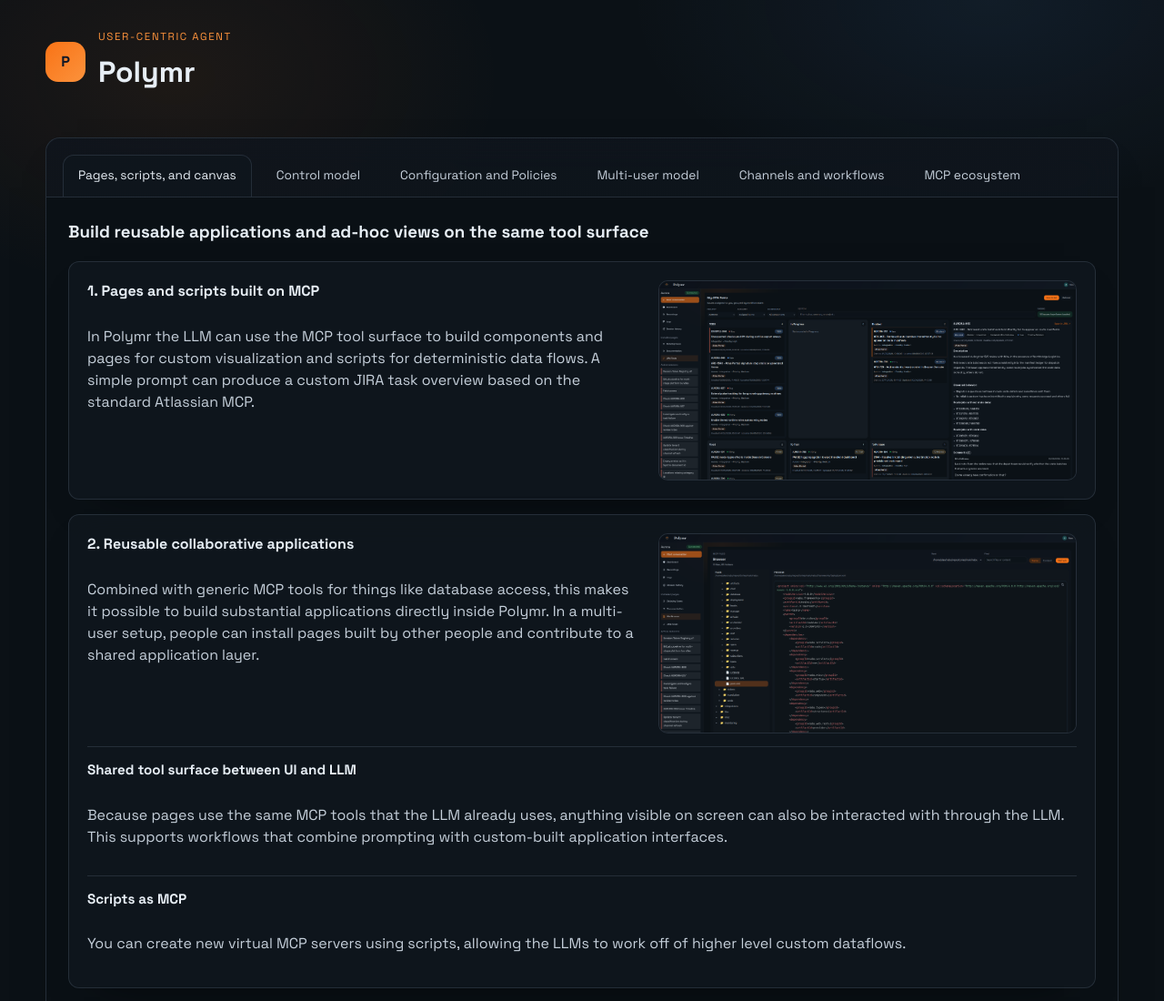
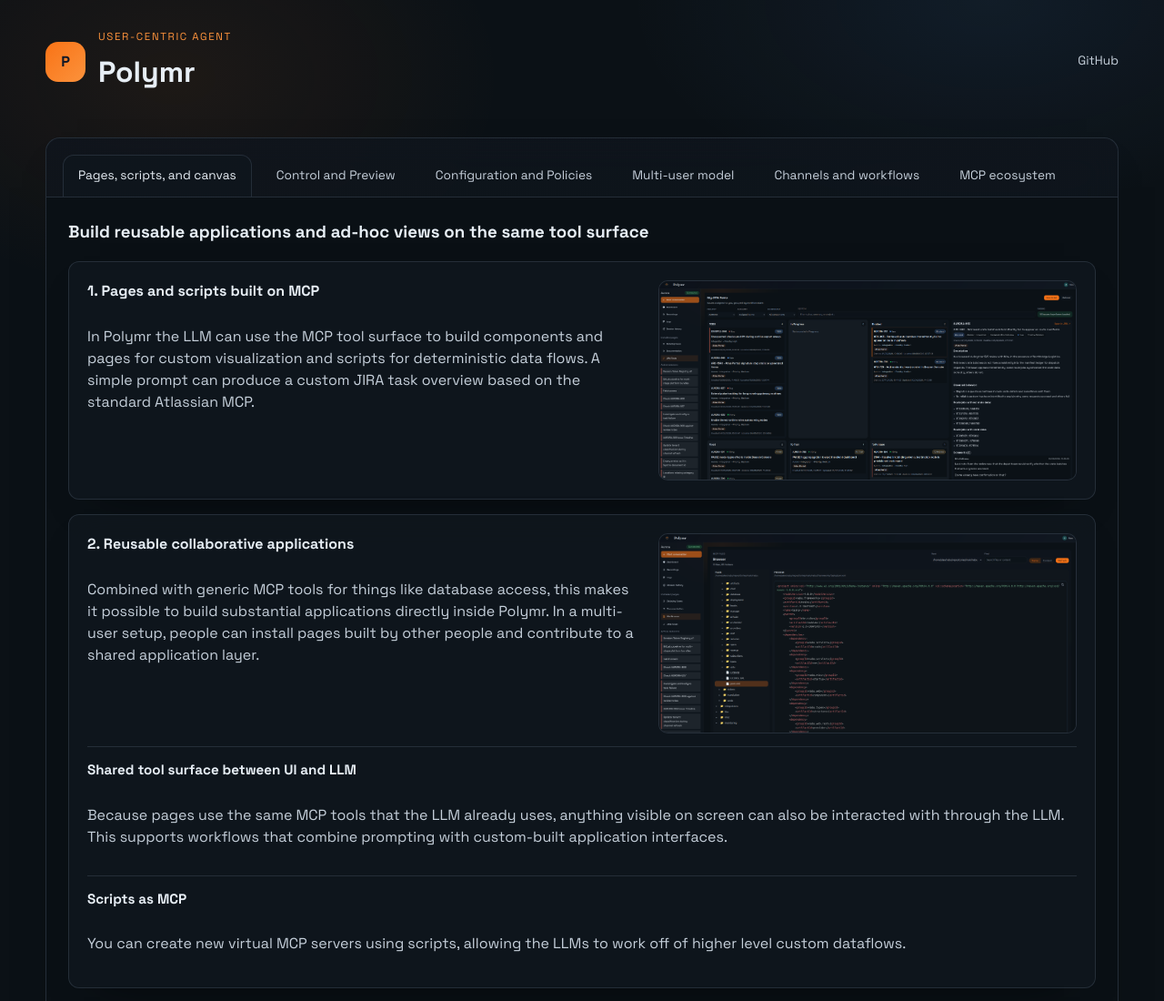
Before and after one commit to polymr-platform/polymr-platform.github.io, a plain HTML site: page index.html in a window 1280 px wide. Shown: the top 1100 px of the page at 91% size. Drawn offline with Linux system fonts and the light colour scheme.

Commit message:
Added github link

```diff
--- a/index.html
+++ b/index.html
@@ -26,6 +26,9 @@
 						<h1>Polymr</h1>
 					</div>
 				</div>
+				<nav class="topnav" aria-label="Primary">
+					<a href="https://github.com/polymr-platform" target="_blank" rel="noreferrer">GitHub</a>
+				</nav>
 			</header>
 
 			<main>
@@ -37,7 +40,7 @@
 								Pages, scripts, and canvas
 							</button>
 							<button id="tab-control" class="tab-button" type="button" role="tab" aria-selected="false" aria-controls="panel-control" data-tab-target="control" tabindex="-1">
-								Control model
+								Control and Preview
 							</button>
 							<button id="tab-configuration" class="tab-button" type="button" role="tab" aria-selected="false" aria-controls="panel-configuration" data-tab-target="configuration" tabindex="-1">
 								Configuration and Policies
```
